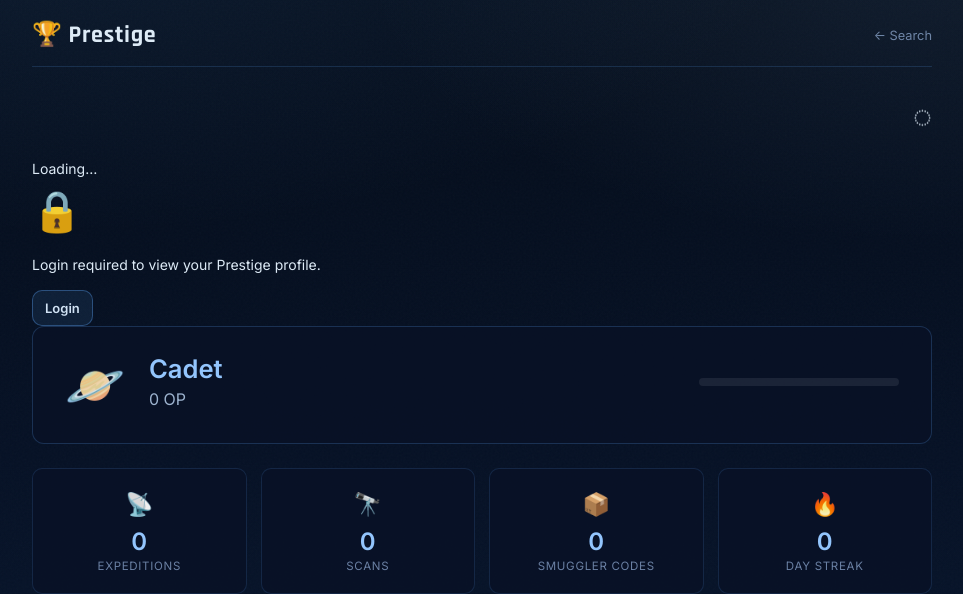
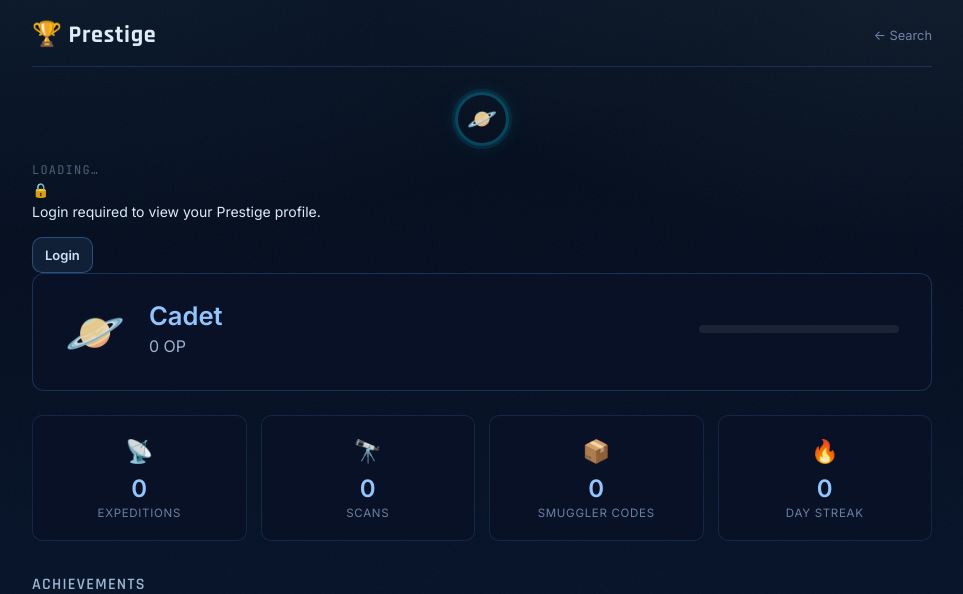
Before and after one commit to Gurgenbaba/ogx-oraclev2, a FastAPI app: page /prestige in a window 1280 px wide. Shown: the part 65-659 px from the top of the page, without its empty margins (158-1121 px from the left). Run offline with FastAPI, Linux system fonts and the light colour scheme.

Commit message:
polish: breathing glow spinner, fix login btn flash

```diff
--- a/app/static/prestige.css
+++ b/app/static/prestige.css
@@ -41,13 +41,29 @@
 
 .psg-spinner {
   display: block;
-  font-size: 2rem;
-  margin-bottom: 14px;
-  animation: psg-spin 1.2s linear infinite;
+  width: 48px;
+  height: 48px;
+  margin: 0 auto 18px;
+  border-radius: 50%;
+  background: transparent;
+  box-shadow:
+    0 0 0 3px rgba(0,212,255,.15),
+    0 0 0 6px rgba(0,212,255,.08),
+    0 0 20px rgba(0,212,255,.20);
+  animation: psg-breathe 2s ease-in-out infinite;
+}
+.psg-spinner::after {
+  content: '🪐';
+  display: flex;
+  align-items: center;
+  justify-content: center;
+  width: 100%;
+  height: 100%;
+  font-size: 1.5rem;
+  animation: psg-breathe-icon 2s ease-in-out infinite;
 }
 
-@keyframes psg-spin {
-  from { transform: rotate(0deg); }
+
   to   { transform: rotate(360deg); }
 }
 
@@ -294,3 +310,11 @@
     grid-template-columns: 1fr 1fr;
   }
 }
+
+.psg-loading-text {
+  color: var(--text-3);
+  font-family: var(--font-mono);
+  font-size: 12px;
+  letter-spacing: .1em;
+  text-transform: uppercase;
+}
--- a/app/templates/base.html
+++ b/app/templates/base.html
@@ -48,7 +48,7 @@
           <div class="token-popup-hint">{{ t('auth.token_hint') }}</div>
           <div class="token-popup-copied" id="token-popup-copied"></div>
         </div>
-        <a id="auth-open" class="btn btn-sm" href="/login">{{ t('auth.login') }}</a>
+        <a id="auth-open" class="btn btn-sm" href="/login" hidden>{{ t('auth.login') }}</a>
         <button id="auth-logout" class="btn btn-sm ghost" type="button" hidden>{{ t('auth.logout') }}</button>
       </div>
     </div>
--- a/app/templates/prestige.html
+++ b/app/templates/prestige.html
@@ -12,8 +12,8 @@
 
   <!-- Loading state -->
   <div id="psg-loading" class="psg-state">
-    <span class="psg-spinner">◌</span>
-    {{ t('prestige.loading') }}
+    <div class="psg-spinner"></div>
+    <div class="psg-loading-text">{{ t('prestige.loading') }}</div>
   </div>
 
   <!-- Unauthenticated state -->
```
